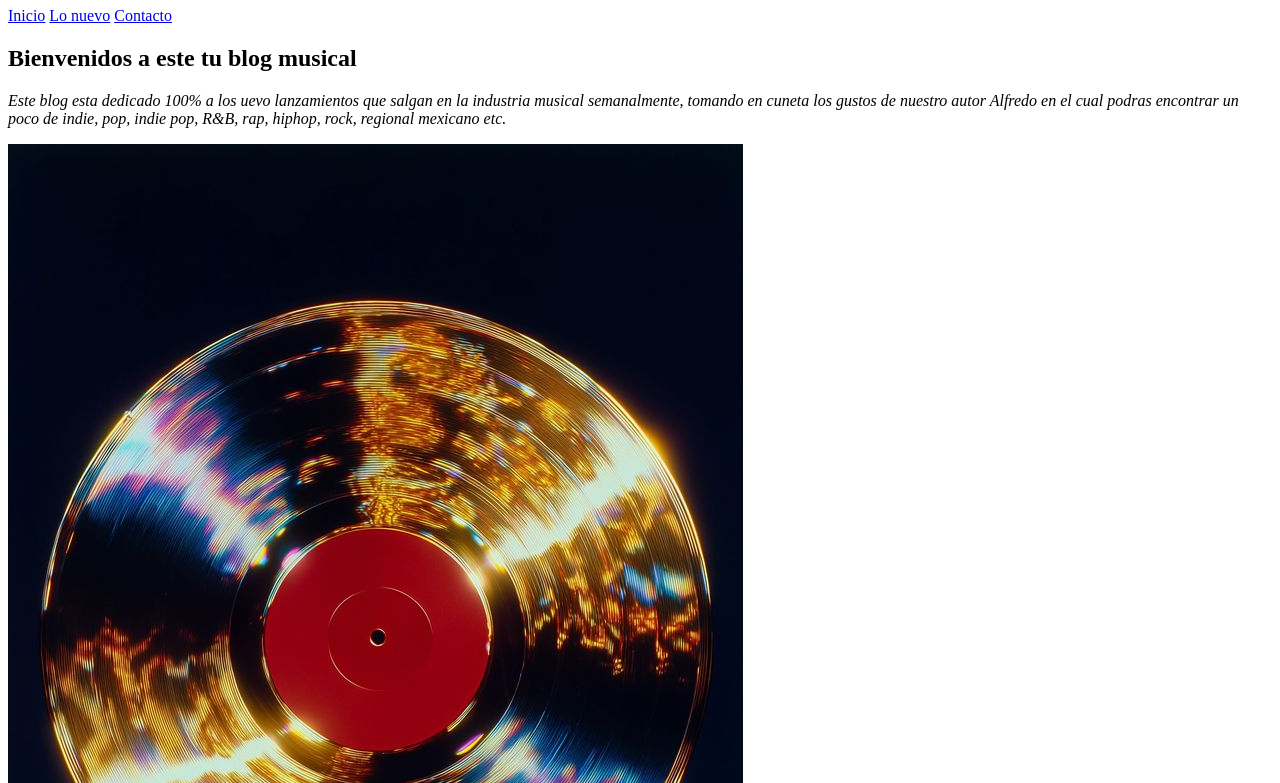
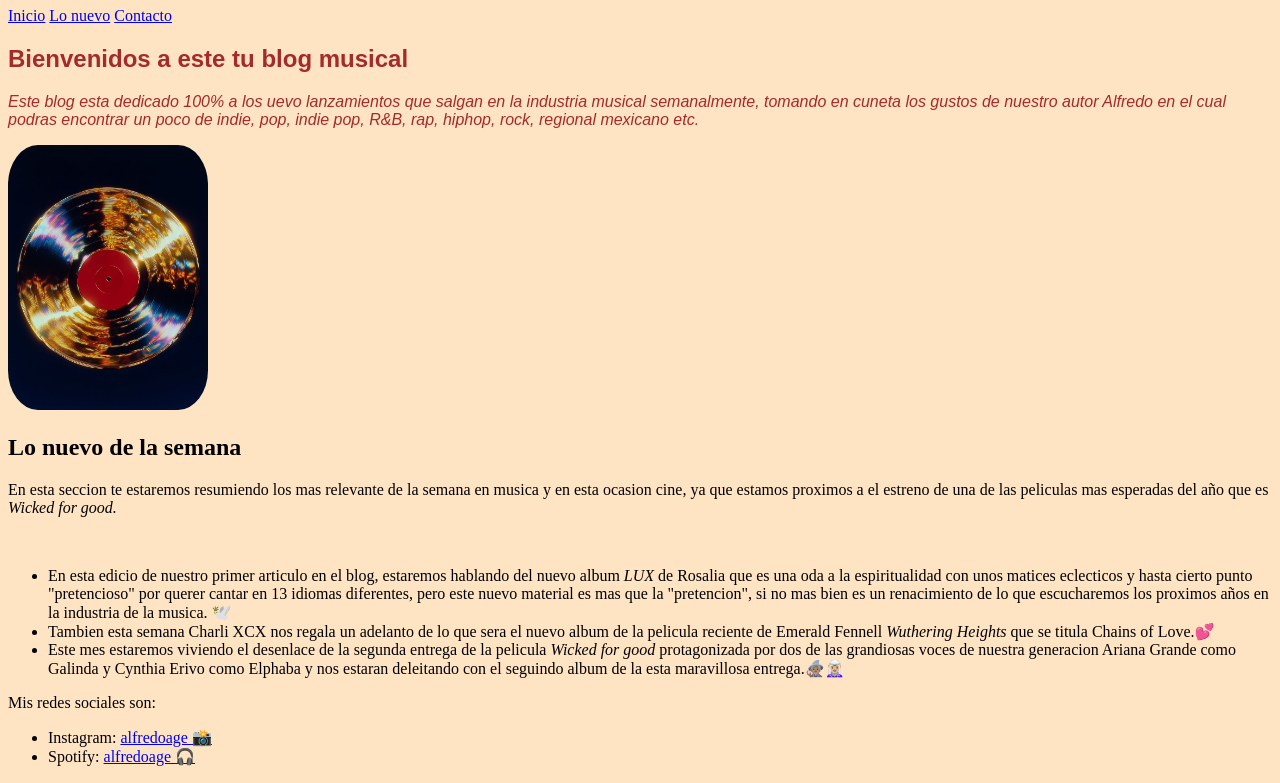
Before and after one commit to agealfredo/repo-final-HTML, a plain HTML site: page index.html in a window 1280 px wide. Shown: the part 73-856 px from the top of the page. Drawn offline with Linux system fonts and the light colour scheme.

Commit message:
Feat: se agrega hoja de estilos

```diff
--- a/index.html
+++ b/index.html
@@ -3,6 +3,7 @@
 <head>
     <meta charset="UTF-8">
     <meta name="viewport" content="width=device-width, initial-scale=1.0">
+    <link rel="stylesheet" href="./src/images/css/style.css">
     <title>Blog musical</title>
 </head>
 <body>
@@ -14,7 +15,7 @@
             <a href="#">Contacto</a>
         </nav>
     </header>
-    <main id="Inicio">
+    <main id="Inicio" class="start">
         <section>
             <h2>Bienvenidos a este tu blog musical</h2>
             <p><em>Este blog esta dedicado 100% a los uevo lanzamientos que salgan en la industria musical semanalmente, tomando en cuneta los gustos de nuestro autor Alfredo en el cual podras encontrar un poco de indie, pop, indie pop, R&B, rap, hiphop, rock, regional mexicano etc.</em></p>
--- /dev/null
+++ b/src/images/css/style.css
@@ -0,0 +1,11 @@
+body {
+    background-color: bisque;
+}
+.start {
+    font-family: Arial, Helvetica, sans-serif;
+    color: brown;
+}
+img {
+    width: 200px;
+    border-radius: 15%;
+}
```
Also changed, not shown: background-blog.jpeg (added).
